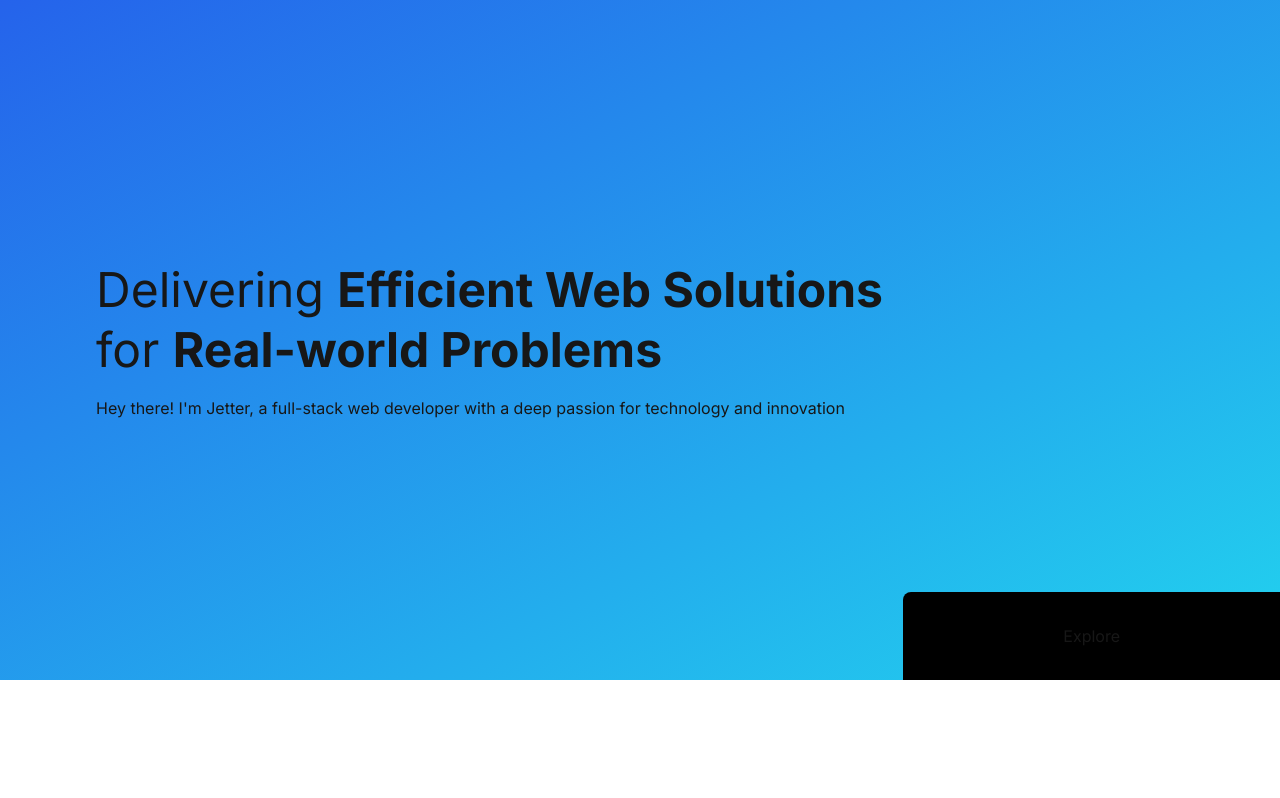
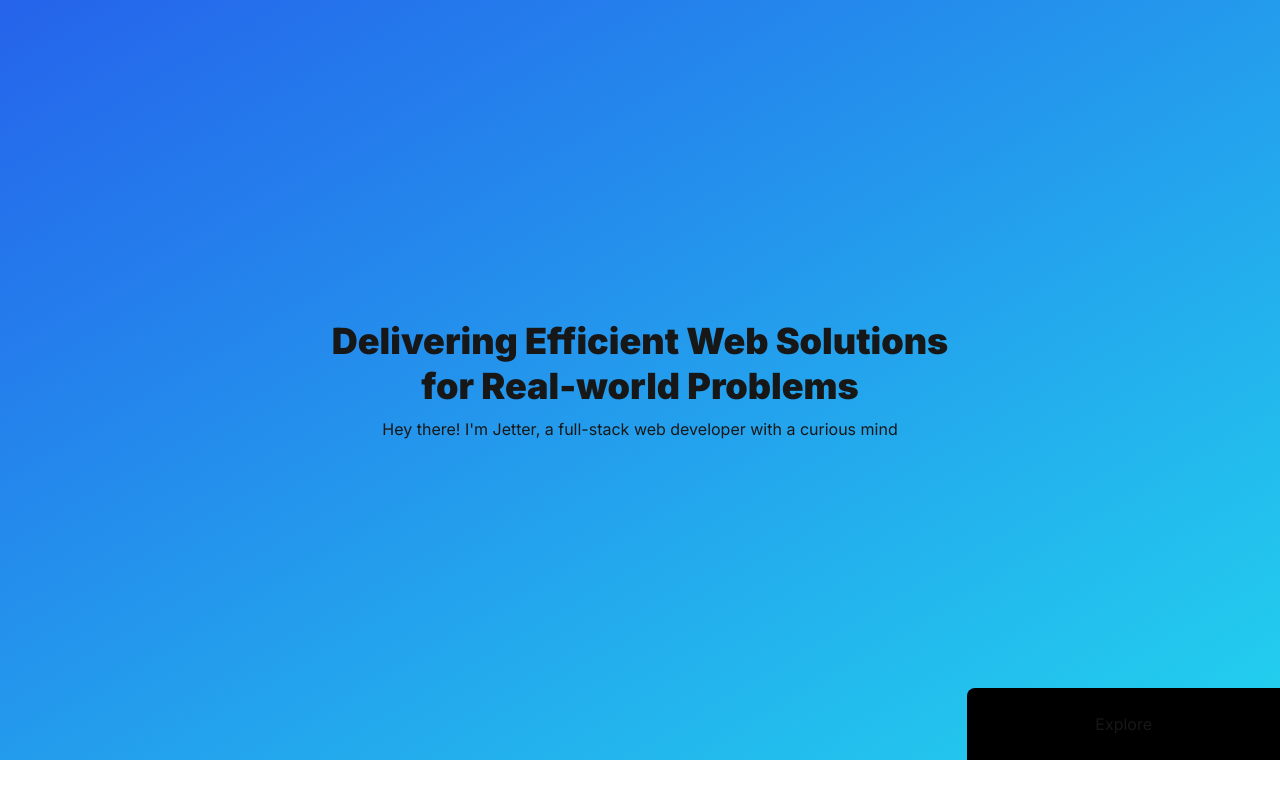
Before and after one commit to jetsgarcia/personal-website, a Next.js app: page / in a window 1280 px wide. Built offline with nearby package versions, Linux system fonts and the light colour scheme.

Commit message:
Change text layout to be at the center

```diff
--- a/app/page.tsx
+++ b/app/page.tsx
@@ -2,22 +2,22 @@ export default function Home() {
   return (
     <main>
       <div className="relative">
-        <div className="h-[calc(100dvh-120px)] flex items-center pl-24 bg-gradient-to-br from-blue-600 to-cyan-400">
-          <div className="grid gap-4">
-            <h1 className="text-5xl leading-tight">
+        <div className="grid place-items-center text-center h-[calc(100dvh-40px)] bg-gradient-to-br from-blue-600 to-cyan-400">
+          <div className="grid gap-2 max-w-[120rem] m-auto px-14 2xl:px-56">
+            <h1 className="text-4xl 2xl:text-5xl leading-tight 2xl:leading-normal font-black">
               Delivering <b>Efficient Web Solutions</b>
               <br />
               for <b>Real-world Problems</b>
             </h1>
             <p>
-              Hey there! I&apos;m Jetter, a full-stack web developer with a deep
-              passion for technology and innovation
+              Hey there! I&apos;m Jetter, a full-stack web developer with a
+              curious mind
             </p>
           </div>
         </div>
         <a
           href="#"
-          className="absolute bottom-0 right-0 py-8 px-40 bg-black rounded-tl-lg"
+          className="absolute bottom-0 right-0 py-6 px-32 2xl:py-8 2xl:px-40 bg-black rounded-tl-lg"
         >
           Explore
         </a>
```
